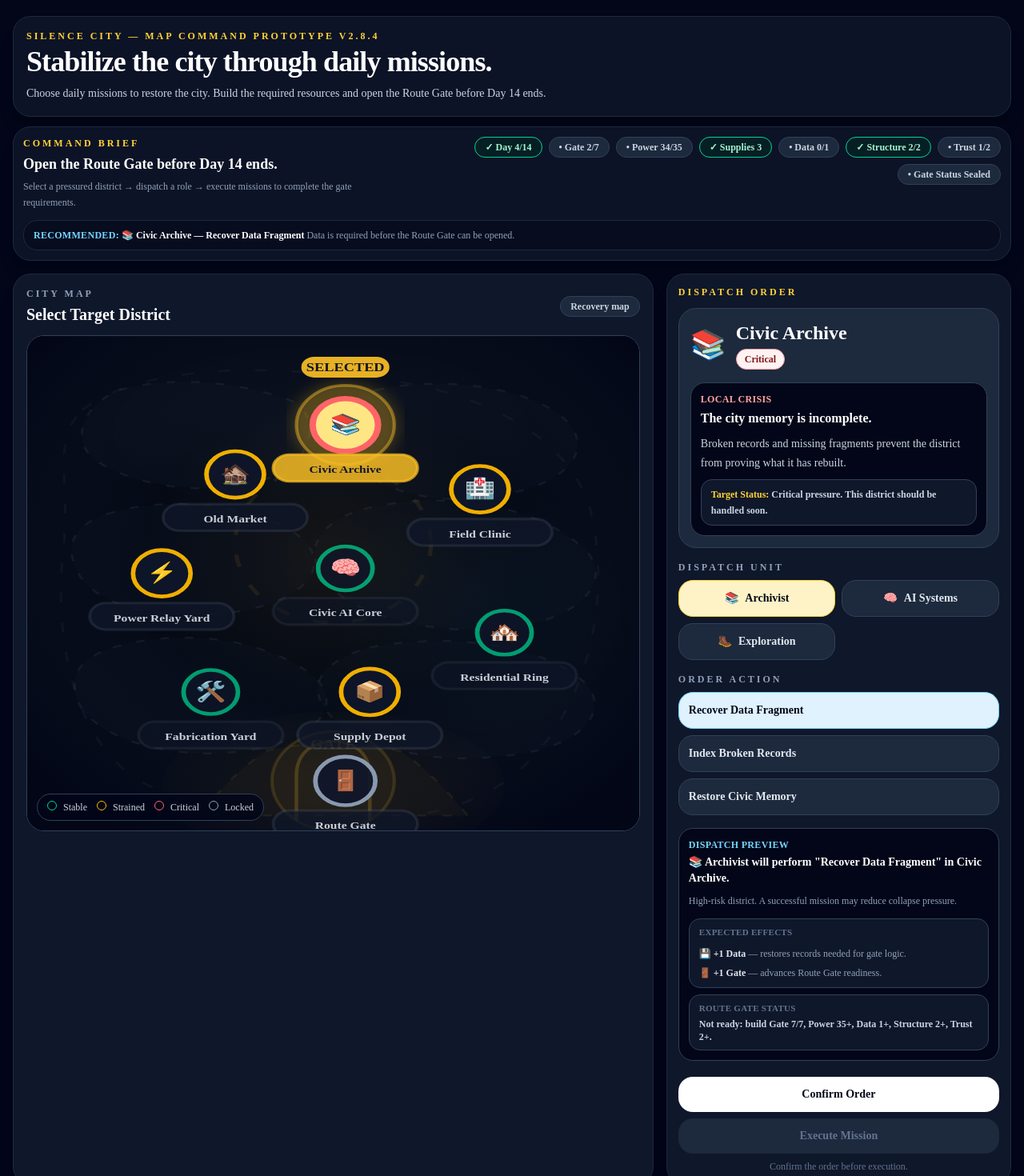
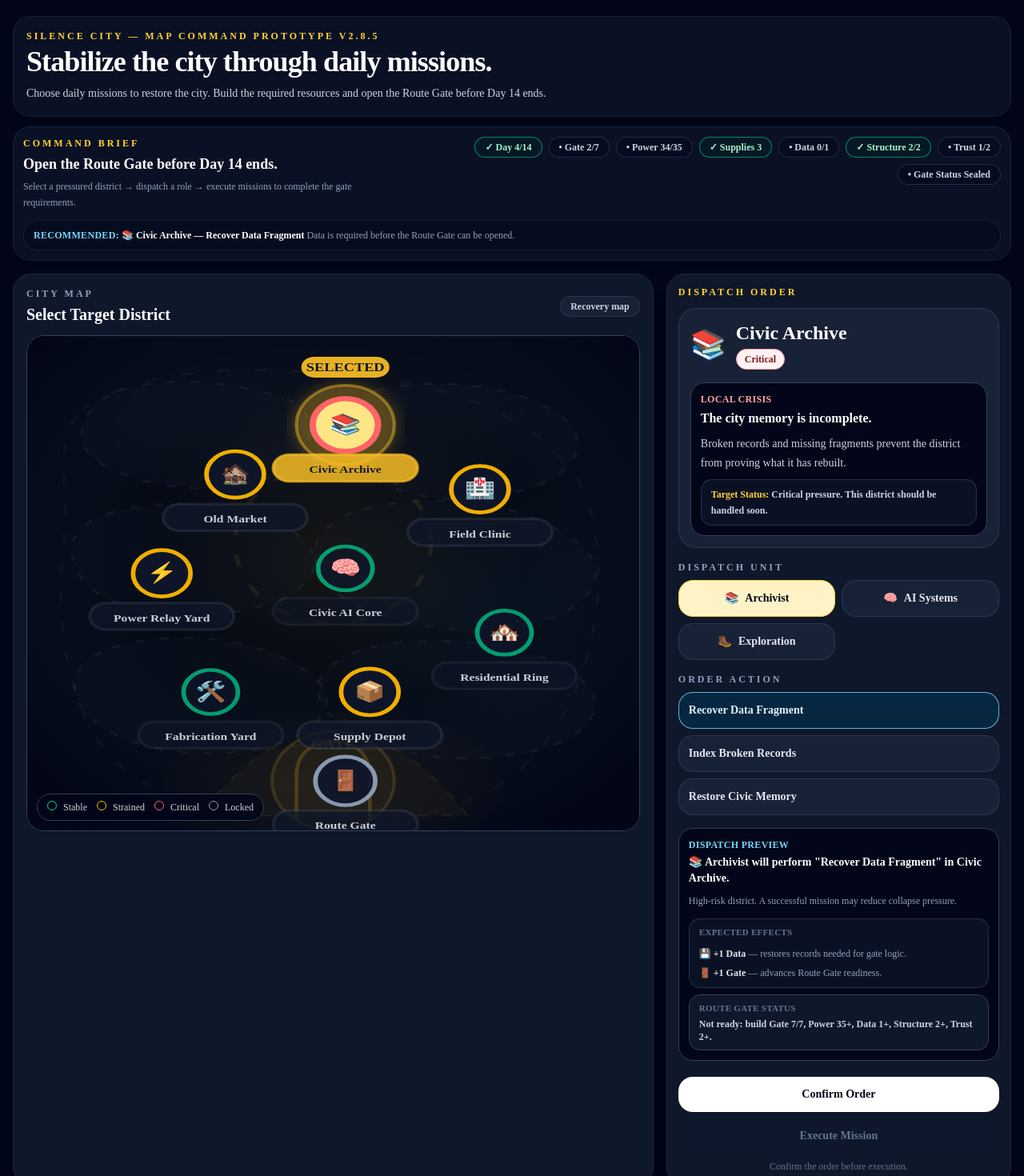
Before and after one commit to dh9vbm8mty-cloud/silence-city-ui, a Next.js app: page /silence-city-map in a window 1280 px wide. Shown: the top 1470 px of the page at 80% size. Built offline with nearby package versions, Linux system fonts and the light colour scheme.

Commit message:
Soften command UI styling

```diff
--- a/app/silence-city-map/page.tsx
+++ b/app/silence-city-map/page.tsx
@@ -30,7 +30,7 @@ type District = {
   points: string;
 };
 
-const version = "2.8.4";
+const version = "2.8.5";
 
 const startingResources: CityResources = {
   Power: 34,
@@ -501,7 +501,7 @@ export default function SilenceCityMapPage() {
   return (
     <main className="min-h-screen bg-slate-950 text-slate-100">
       <div className="mx-auto max-w-7xl px-4 py-5">
-        <header className="mb-3 rounded-3xl border border-slate-800 bg-slate-900/80 p-4 shadow-xl">
+        <header className="mb-3 rounded-3xl border border-slate-800/70 bg-slate-900/70 p-4 shadow-lg">
           <div className="min-w-0">
             <p className="text-xs font-bold uppercase tracking-[0.25em] text-amber-300">
               Silence City — Map Command Prototype v{version}
@@ -516,7 +516,7 @@ export default function SilenceCityMapPage() {
 
         </header>
 
-        <section className="mb-4 rounded-3xl border border-slate-800 bg-slate-900/80 p-3 shadow-xl">
+        <section className="mb-4 rounded-3xl border border-slate-800/70 bg-slate-900/70 p-3 shadow-lg">
           <div className="flex flex-col gap-3 xl:flex-row xl:items-start xl:justify-between">
             <div className="min-w-0">
               <p className="text-xs font-bold uppercase tracking-[0.25em] text-amber-300">Command Brief</p>
@@ -532,8 +532,8 @@ export default function SilenceCityMapPage() {
                   key={item.label}
                   className={`rounded-full border px-3 py-1 text-xs font-black ${
                     item.ready
-                      ? "border-emerald-400 bg-emerald-950/50 text-emerald-200"
-                      : "border-slate-700 bg-slate-800 text-slate-300"
+                      ? "border-emerald-400/60 bg-emerald-950/30 text-emerald-200"
+                      : "border-slate-700/60 bg-slate-950/40 text-slate-300"
                   }`}
                 >
                   {item.ready ? "✓" : "•"} {item.label} {item.display}
@@ -542,7 +542,7 @@ export default function SilenceCityMapPage() {
             </div>
           </div>
 
-          <div className="mt-3 rounded-2xl border border-slate-800 bg-slate-950/50 px-3 py-2">
+          <div className="mt-3 rounded-2xl border border-slate-800/70 bg-slate-950/40 px-3 py-2">
             <p className="text-xs leading-5 text-slate-400">
               <span className="font-black uppercase tracking-wide text-sky-300">Recommended:</span>{" "}
               <span className="font-bold text-white">
@@ -561,7 +561,7 @@ export default function SilenceCityMapPage() {
                   <p className="text-xs font-bold uppercase tracking-[0.25em] text-slate-400">City Map</p>
                   <h2 className="mt-1 text-xl font-black text-white">Select Target District</h2>
                 </div>
-                <p className="rounded-full border border-slate-700 bg-slate-800 px-3 py-1 text-xs font-bold text-slate-300">
+                <p className="rounded-full border border-slate-700/70 bg-slate-800/70 px-3 py-1 text-xs font-bold text-slate-300">
                   Recovery map
                 </p>
               </div>
@@ -784,7 +784,7 @@ export default function SilenceCityMapPage() {
 
             <aside className="rounded-3xl border border-slate-800 bg-slate-900 p-3.5 shadow-xl">
               <p className="text-xs font-black uppercase tracking-[0.25em] text-amber-300">Dispatch Order</p>
-              <div className="mt-3 rounded-3xl border border-slate-700 bg-slate-800 p-3.5">
+              <div className="mt-3 rounded-3xl border border-slate-700/70 bg-slate-800/70 p-3.5">
                 <div className="flex items-center gap-3">
                   <span className="text-4xl">{selectedDistrict.icon}</span>
                   <div>
@@ -799,7 +799,7 @@ export default function SilenceCityMapPage() {
                   <p className="text-xs font-black uppercase tracking-wide text-red-300">Local Crisis</p>
                   <p className="mt-1 text-base font-bold text-white">{selectedDistrict.crisis}</p>
                   <p className="mt-2 text-sm leading-6 text-slate-300">{selectedDistrict.detail}</p>
-                  <p className="mt-2 rounded-xl border border-slate-700 bg-slate-900 px-3 py-2 text-xs font-semibold leading-5 text-slate-300">
+                  <p className="mt-2 rounded-xl border border-slate-700/70 bg-slate-900/70 px-3 py-2 text-xs font-semibold leading-5 text-slate-300">
                     <span className="font-black text-amber-300">Target Status:</span> {targetStatusHint}
                   </p>
                 </div>
@@ -852,7 +852,7 @@ export default function SilenceCityMapPage() {
                       className={`rounded-2xl border px-3 py-3 text-sm font-bold transition ${
                         selectedRole === role
                           ? "border-amber-300 bg-amber-100 text-slate-950"
-                          : "border-slate-700 bg-slate-800 text-slate-200 hover:bg-slate-700"
+                          : "border-slate-700/70 bg-slate-800/70 text-slate-200 hover:bg-slate-700/80"
                       }`}
                     >
                       <span className="mr-2">{getRoleIcon(role)}</span>
@@ -871,8 +871,8 @@ export default function SilenceCityMapPage() {
                       onClick={() => setSelectedAction(action)}
                       className={`w-full rounded-2xl border px-3 py-3 text-left text-sm font-bold transition ${
                         selectedAction === action
-                          ? "border-sky-300 bg-sky-100 text-slate-950"
-                          : "border-slate-700 bg-slate-800 text-slate-200 hover:bg-slate-700"
+                          ? "border-sky-300/80 bg-sky-950/70 text-sky-100"
+                          : "border-slate-700/70 bg-slate-800/70 text-slate-200 hover:bg-slate-700/80"
                       }`}
                     >
                       {action}
@@ -885,7 +885,7 @@ export default function SilenceCityMapPage() {
                 <p className="text-xs font-black uppercase tracking-wide text-sky-300">Dispatch Preview</p>
                 <p className="mt-1 text-sm font-bold text-white">{missionPreview}</p>
                 <p className="mt-2 text-xs leading-5 text-slate-400">{missionRisk}</p>
-                <div className="mt-3 rounded-xl border border-slate-700 bg-slate-900 px-3 py-2">
+                <div className="mt-3 rounded-xl border border-slate-700/70 bg-slate-900/70 px-3 py-2">
                   <p className="text-[11px] font-black uppercase tracking-wide text-slate-500">Expected Effects</p>
                   <div className="mt-2 space-y-1">
                     {getDeltaEntries(currentDelta).length > 0 ? (
@@ -922,7 +922,7 @@ export default function SilenceCityMapPage() {
                   disabled={!currentCanAfford}
                   className={`rounded-2xl px-4 py-3 text-sm font-black transition ${
                     !currentCanAfford
-                      ? "cursor-not-allowed bg-slate-800 text-slate-500"
+                      ? "cursor-not-allowed bg-slate-900/70 text-slate-500"
                       : submitted
                         ? "bg-emerald-500 text-slate-950"
                         : "bg-white text-slate-950 hover:bg-slate-200"
@@ -937,7 +937,7 @@ export default function SilenceCityMapPage() {
                   className={`rounded-2xl px-4 py-3 text-sm font-black transition ${
                     submitted
                       ? "bg-sky-300 text-slate-950 shadow-lg shadow-amber-400/20 hover:bg-amber-200"
-                      : "cursor-not-allowed bg-slate-800 text-slate-500"
+                      : "cursor-not-allowed bg-slate-900/70 text-slate-500"
                   }`}
                 >
                   Execute Mission
@@ -1034,7 +1034,7 @@ export default function SilenceCityMapPage() {
               <h2 className="mt-1 text-xl font-black text-white">City Timeline</h2>
               <div className="mt-4 space-y-2">
                 {timeline.map((item, index) => (
-                  <div key={`${item}-${index}`} className="rounded-2xl border border-slate-700 bg-slate-800 p-3 text-sm text-slate-200">
+                  <div key={`${item}-${index}`} className="rounded-2xl border border-slate-700/70 bg-slate-800/70 p-3 text-sm text-slate-200">
                     {item}
                   </div>
                 ))}
@@ -1097,7 +1097,7 @@ export default function SilenceCityMapPage() {
                 Required: Gate 7/7, Power 35+, Data 1+, Structure 2+, Trust 2+ before Day 14 ends.
               </p>
             </div>
-            <div className="mt-3 rounded-2xl border border-slate-800 bg-slate-900/80 px-4 py-3" data-note="Map Footer Status">
+            <div className="mt-3 rounded-2xl border border-slate-800/70 bg-slate-950/40 px-4 py-3" data-note="Map Footer Status">
               <div className="flex flex-col gap-2 text-xs text-slate-400 sm:flex-row sm:items-center sm:justify-between">
                 <p>
                   <span className="font-black uppercase tracking-wide text-slate-300">Selected:</span>{" "}
```
